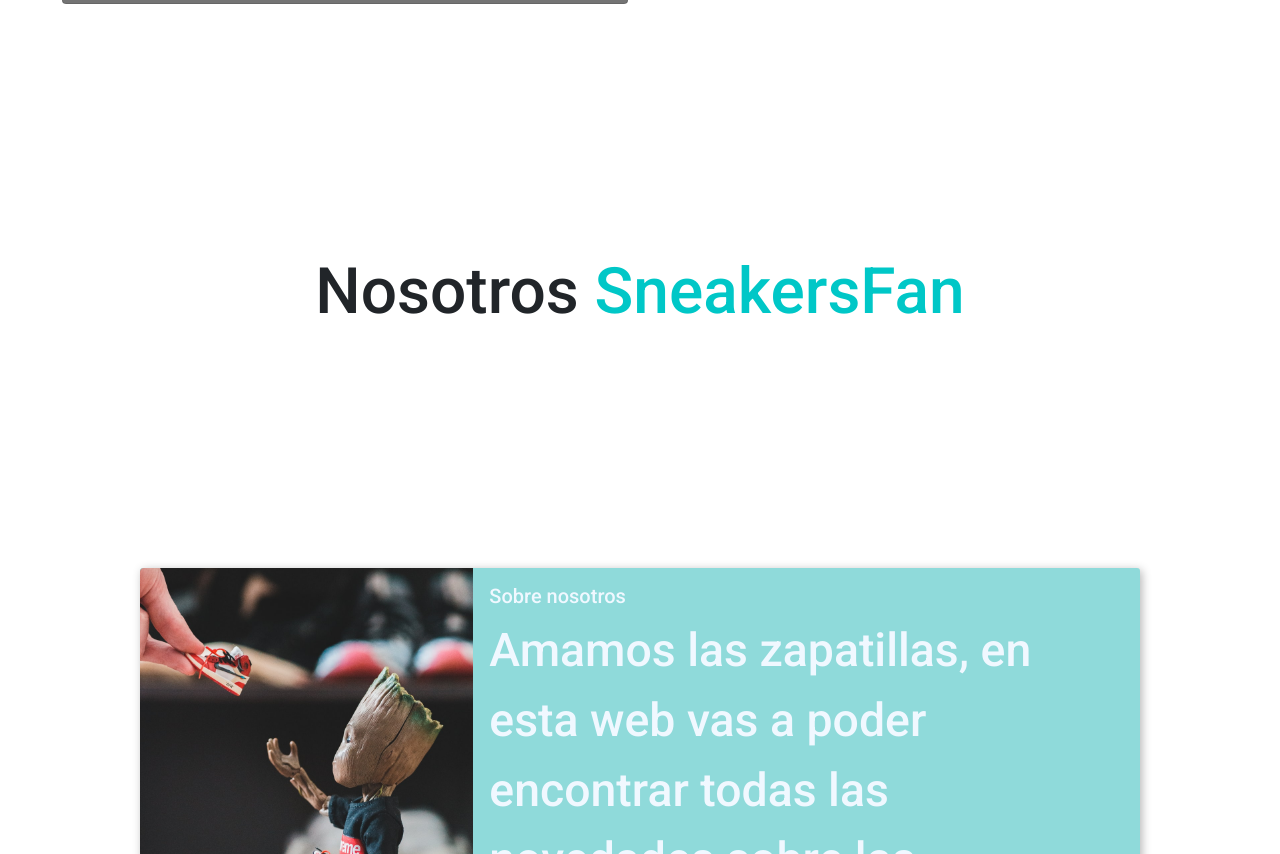
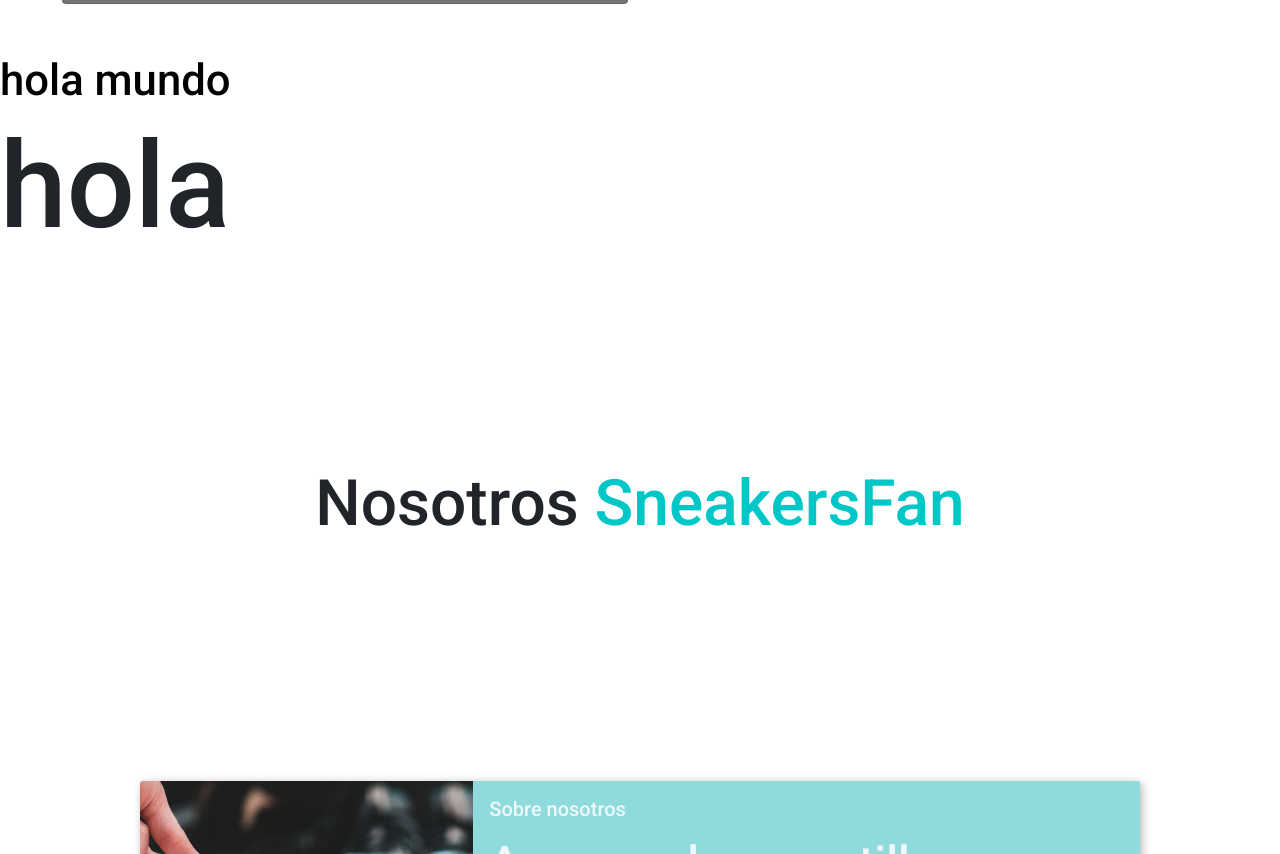
Before and after one commit to Fraan1337/SnekersFan, a website: page index.html in a window 1280 px wide. Shown: the part 1776-2630 px from the top of the page. Drawn offline with nearby package versions, Linux system fonts and the light colour scheme.

Commit message:
actualizacion15.08

```diff
--- a/index.html
+++ b/index.html
@@ -139,6 +139,11 @@
 <!-- cierra POSTEOS  -->
 
 <!-- NOSOTROS -->
+	<h1>hola mundo</h1>
+	<h2>
+		hola
+	</h2>
+
 	<section id="nosotros">
 		<div class="container">
 			<h2 class="h2-nosotros">Nosotros <span class="color-span1">SneakersFan</span></h2>
```
Also changed, not shown: css/main.css (+0 -45 lines), package.json (+232 -2 lines), paginas/contacto.html (+1 -1 lines).
